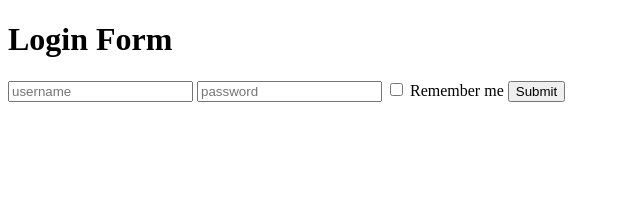
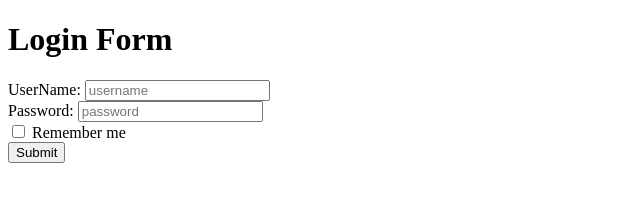
Before and after one commit to acciojob/remember-me-login-form-jagrutiburde0413, a website: page main.html in a window 1280 px wide. Shown: the whole page, without its empty margins (0-640 px from the left). Drawn offline with Linux system fonts and the light colour scheme.

Commit message:
created a submission

```diff
--- a/main.html
+++ b/main.html
@@ -7,11 +7,16 @@
 </head>
 
 <body><form><h1>Login Form</h1>
+	<lable for="username">UserName: </lable>
+
 	<input type="text" placeholder="username" id="username">
+		<br>
+	<lable for="passeord">Password: </lable>
 	<input type="password" placeholder="password" id="password">
-
+	<br>
 	<input type="checkbox" id="checkbox">
 	<lable for="checkbox">Remember me</lable>
+	<br>
 	 <input type="submit" id="submit" value="Submit"></form>
 
 	<!-- the entire body must be written by student -->
```
